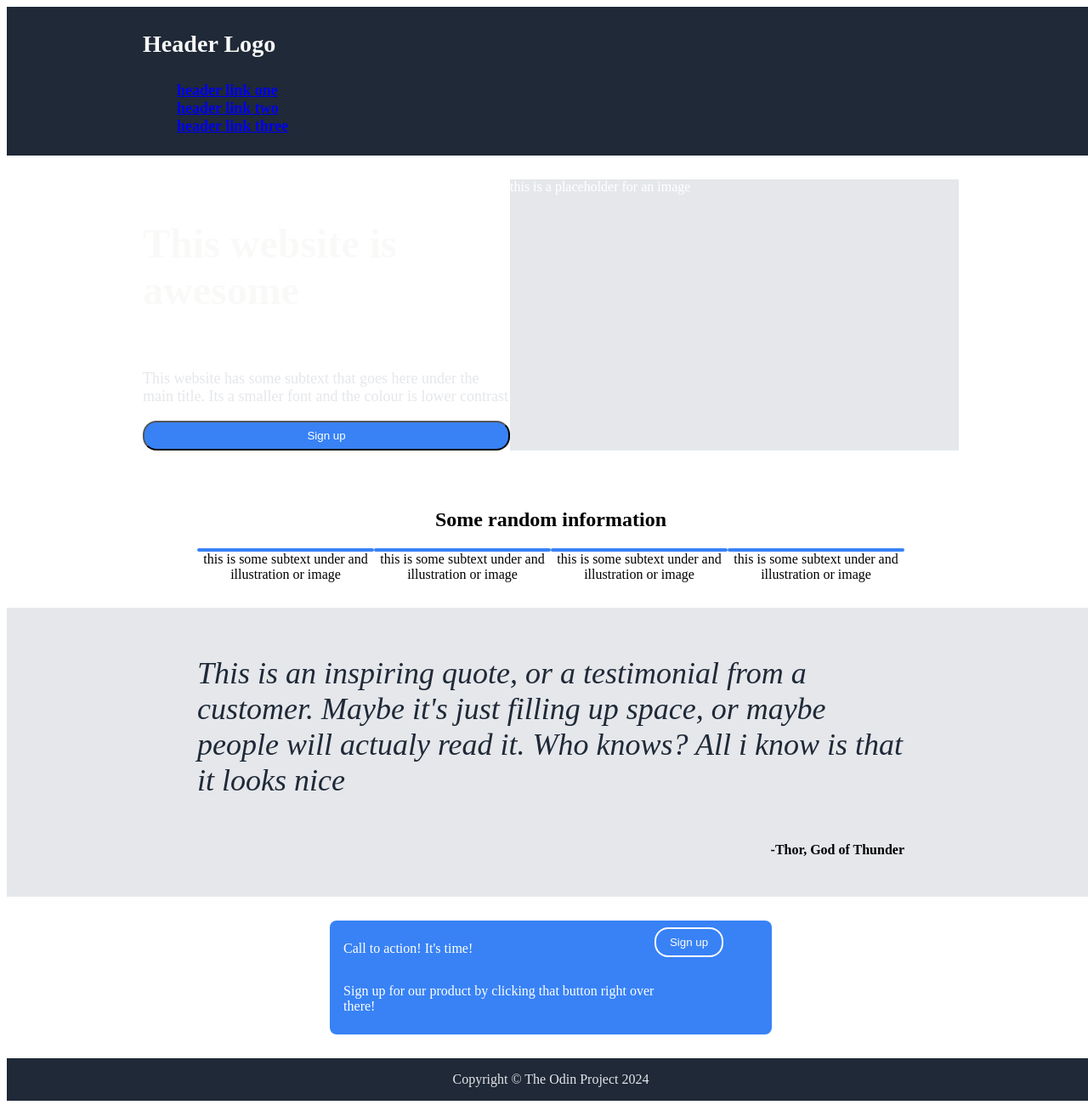
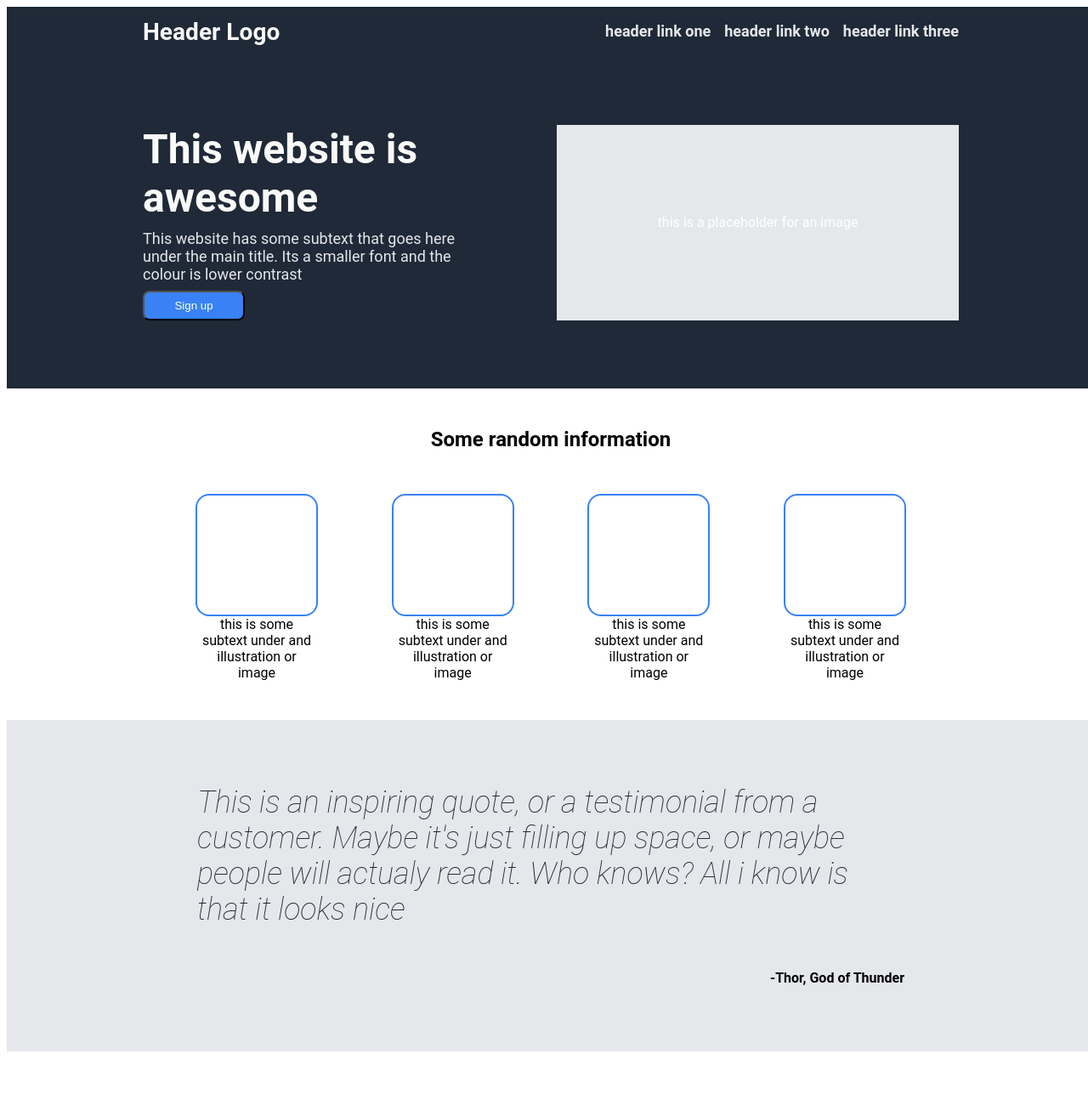
Before and after one commit to JCritch91/landing-page-3, a plain HTML site: page index.html in a window 1280 px wide. Shown: the top 1300 px of the page at 85% size. Drawn offline with Linux system fonts and the light colour scheme.

Commit message:
finished css styling

```diff
--- a/index.html
+++ b/index.html
@@ -63,7 +63,7 @@
     <div class="light-two">
         <div class="blue-container">
             <div class="blue-left">
-                <p>Call to action! It's time!</p>
+                <p class="bolder">Call to action! It's time!</p>
                 <p>Sign up for our product by clicking that button right
                      over there!</p>
             </div>
--- a/styles.css
+++ b/styles.css
@@ -1,9 +1,14 @@
 body{
+    font-family: 'Roboto',system-ui, -apple-system, BlinkMacSystemFont, 'Segoe UI', Roboto, Oxygen, Ubuntu, Cantarell, 'Open Sans', 'Helvetica Neue', sans-serif;
     background-color: white;
-    height: 100vh;
-    width: 100vw;
+    height: 100%;
+    width: 100%;
     display: flex;
     flex-direction: column;
+}
+
+h2, h3, p{
+    margin: 0;
 }
 
 .header{
@@ -11,22 +16,31 @@ body{
     font-size: 24px;
     font-weight: bold;
     color: #F9FAF8;
-    padding: 0 12.5%;
+    padding: 1% 12.5%;
+    display: flex;
+    justify-content: space-between;
 }
 
 ul{
     list-style: none;
+    display: flex;
+    gap: 16px;
+    padding: 0;
+    margin: 0;
 }
 
-li{
+a{
     text-decoration: none;
     color: #e5e7eb;
     font-size: 18px;
 }
 
 .dark{
+    height: 230px;
+    background-color: #1F2937;
     display: flex;
-    padding: 28px 12.5%;
+    padding: 80px 12.5%;
+    gap: 100px;
 }
 
 .hero{
@@ -46,13 +60,15 @@ li{
     color: #e5e7eb;
     font-size: 18px;
     width: 45%;
+    justify-content: space-between;
 }
 
 button{
     background-color: #3882F6;
     padding: 8px 16px;
     color: white;
-    border-radius: 16px;
+    border-radius: 8px;
+    width: 120px;
 }
 
 #two{
@@ -63,40 +79,51 @@ button{
     width: 55%;
     background-color: #e5e7eb;
     color: white;
+    text-align: center;
+    align-content: center;
 }
 
 .light-one{
-    padding: 20px 17.5% 30px 17.5%;
+    height: 230px;
+    padding: 80px 17.5%;
     display: flex;
     flex-direction: column;
     justify-content: center;
     align-items: center;
+    gap: 50px;
 }
 
 .items{
+    width: 100%;
+    gap: 50px;
     display: flex;
     justify-content: space-between;
 }
 
 .item{
+    width: 140px;
     display: flex;
     flex-direction: column;
+    align-items: center;
     text-align: center;
 }
 
 .box{
     border: solid #3882F6 2px;
     border-radius: 16px;
-    width: auto;
-    height: auto;
+    width: 140px;
+    height: 140px;
 }
 
 .grey{
+    height: 230px;
     background-color: #e5e7eb;
-    padding: 20px 17.5% 30px 17.5%;
+    padding: 80px 17.5%;
     display: flex;
     flex-direction: column;
     align-items: center;
+    justify-content: center;
+    gap: 50px;
 }
 
 #quote{
@@ -112,18 +139,22 @@ button{
 }
 
 .light-two{
+    height: 230px;
     display: flex;
-    padding: 28px 12.5%;
+    padding: 80px 12.5%;
     justify-content: center;
     align-items: center;
 }
 
 .blue-container{
+    width: 100%;
+    height: 40%;
     background-color: #3882F6;
-    border-radius: 8px;
-    padding: 8px 16px;
+    border-radius: 6px;
+    padding: 28px 12.5%;
     color: white;
     display: flex;
+    align-items: center;
 }
 
 .blue-left{
@@ -132,9 +163,16 @@ button{
     width: 75%;
 }
 
+.bolder{
+    font-weight: bolder;
+    font-size: large;
+}
+
 .footer{
+    height: 7%;
     margin-top: auto;
     text-align: center;
     background-color: #1F2937;
     color: #e5e7eb;
+    padding: 1%;
 }
```
